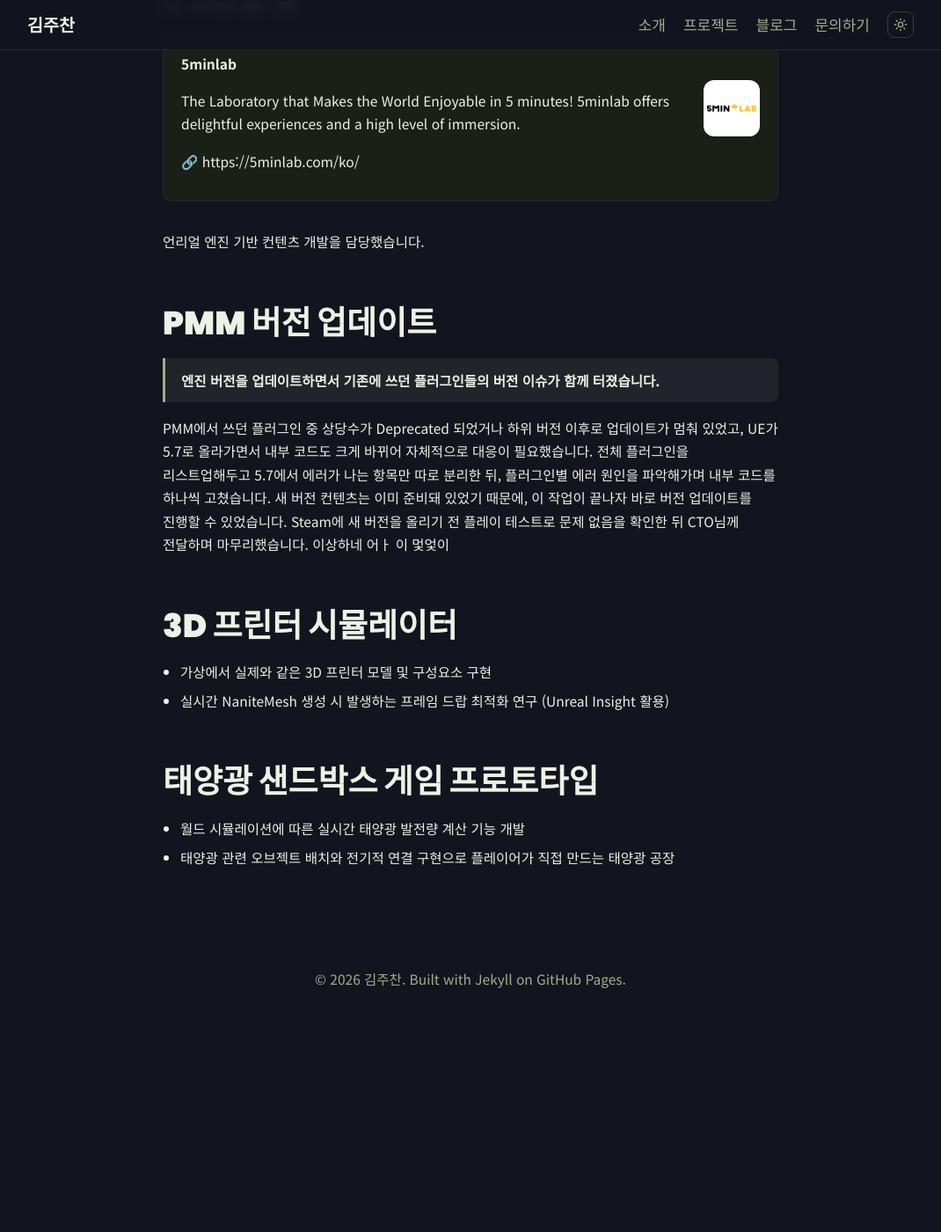
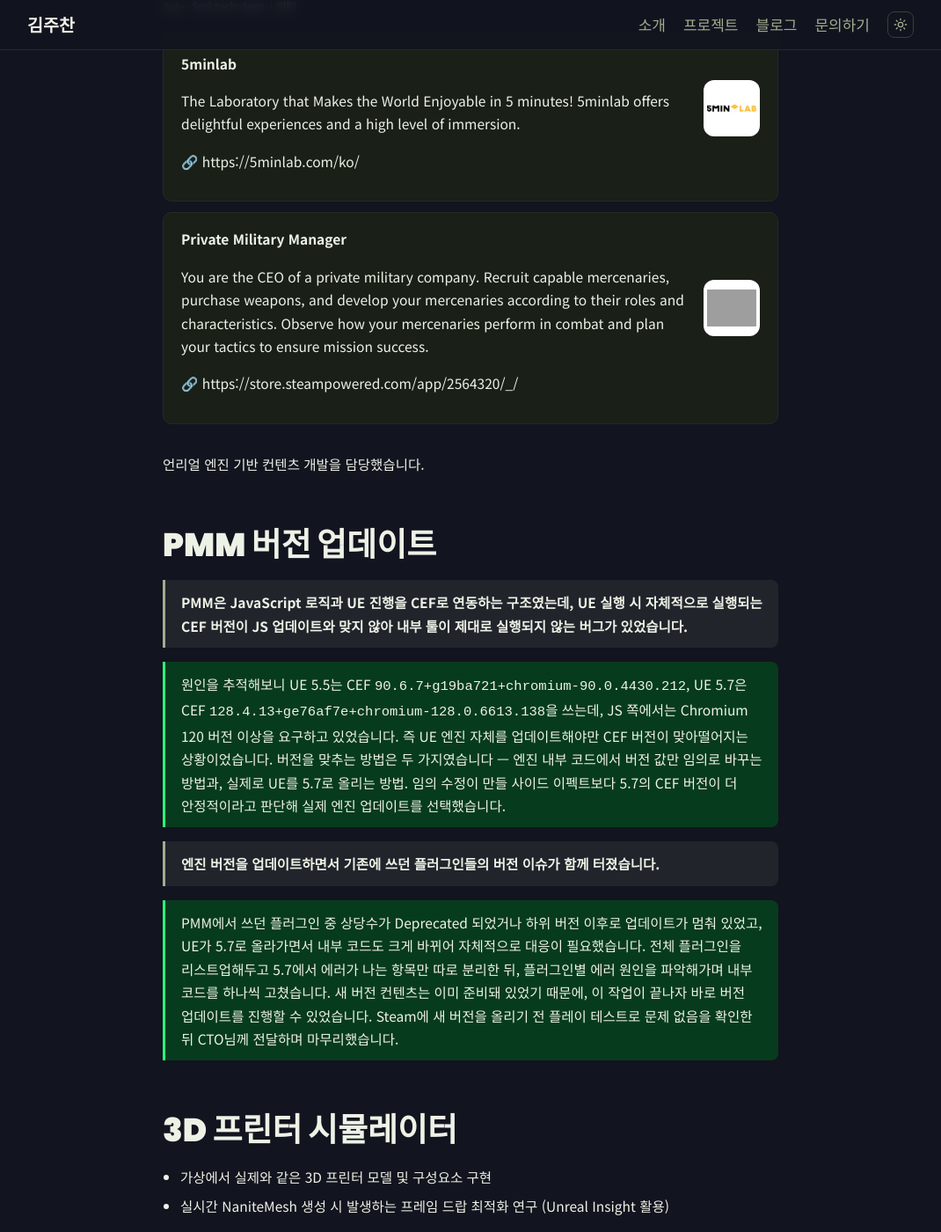
Before and after one commit to skamo3/skamo3.github.io, a Jekyll site: the page built from _projects/5minlab.md, in a window 1280 px wide and 1400 px high, scrolled down 281 px. Shown: the whole window at 88% size, without its empty margins (105-1175 px from the left). Built offline with Jekyll 4.4.1, drawn with Linux system fonts in a browser that asks for light colours; before the commit the page ends 1470 px from its top, so only the background shows below that; grey boxes are pictures that could not be loaded.

Commit message:
5minlab PMM 섹션을 Notion 원문 기준으로 재작성, Steam 링크 카드 추가
CEF/JS 버전 불일치로 인한 내부 툴 버그 → 원인 추적(CEF 버전 비교) → 임의
수정 vs 실제 엔진 업데이트 중 후자 선택 → 플러그인 호환성 해결 → 테스트,
순서로 문제-해결 서술 보강. PMM Steam 페이지를 link_cards로 추가.

```diff
--- a/_data/link_cards_cache.yml
+++ b/_data/link_cards_cache.yml
@@ -4,3 +4,9 @@
     The Laboratory that Makes the World Enjoyable in 5 minutes!
     5minlab offers delightful experiences and a high level of immersion.
   image: https://5minlab.com/wp-content/uploads/2021/04/5minlab_LOGO_small.png
+https://store.steampowered.com/app/2564320/_/:
+  desc: You are the CEO of a private military company. Recruit capable mercenaries,
+    purchase weapons, and develop your mercenaries according to their roles and characteristics.
+    Observe how your mercenaries perform in combat and plan your tactics to ensure
+    mission success.
+  image: https://shared.akamai.steamstatic.com/store_item_assets/steam/apps/2564320/c81eb1b81ce53f6f35a39d8d993b05129b870b13/capsule_616x353.jpg?t=1747372379
--- a/_projects/5minlab.md
+++ b/_projects/5minlab.md
@@ -11,19 +11,24 @@
   - name: "5minlab"
     url: "https://5minlab.com/ko/"
     logo: /assets/images/5minlab/logo.png
+  - name: "Private Military Manager"
+    url: "https://store.steampowered.com/app/2564320/_/"
 ---
 
 언리얼 엔진 기반 컨텐츠 개발을 담당했습니다.
 
 # PMM 버전 업데이트
 
+**PMM은 JavaScript 로직과 UE 진행을 CEF로 연동하는 구조였는데, UE 실행 시 자체적으로 실행되는 CEF 버전이 JS 업데이트와 맞지 않아 내부 툴이 제대로 실행되지 않는 버그가 있었습니다.**
+{: .problem}
+
+원인을 추적해보니 UE 5.5는 CEF `90.6.7+g19ba721+chromium-90.0.4430.212`, UE 5.7은 CEF `128.4.13+ge76af7e+chromium-128.0.6613.138`을 쓰는데, JS 쪽에서는 Chromium 120 버전 이상을 요구하고 있었습니다. 즉 UE 엔진 자체를 업데이트해야만 CEF 버전이 맞아떨어지는 상황이었습니다. 버전을 맞추는 방법은 두 가지였습니다 — 엔진 내부 코드에서 버전 값만 임의로 바꾸는 방법과, 실제로 UE를 5.7로 올리는 방법. 임의 수정이 만들 사이드 이펙트보다 5.7의 CEF 버전이 더 안정적이라고 판단해 실제 엔진 업데이트를 선택했습니다.
+{: .solution}
+
 **엔진 버전을 업데이트하면서 기존에 쓰던 플러그인들의 버전 이슈가 함께 터졌습니다.**
 {: .problem}
 
 PMM에서 쓰던 플러그인 중 상당수가 Deprecated 되었거나 하위 버전 이후로 업데이트가 멈춰 있었고, UE가 5.7로 올라가면서 내부 코드도 크게 바뀌어 자체적으로 대응이 필요했습니다. 전체 플러그인을 리스트업해두고 5.7에서 에러가 나는 항목만 따로 분리한 뒤, 플러그인별 에러 원인을 파악해가며 내부 코드를 하나씩 고쳤습니다. 새 버전 컨텐츠는 이미 준비돼 있었기 때문에, 이 작업이 끝나자 바로 버전 업데이트를 진행할 수 있었습니다. Steam에 새 버전을 올리기 전 플레이 테스트로 문제 없음을 확인한 뒤 CTO님께 전달하며 마무리했습니다.
-이상하네
-어ㅏ 이 멏엋이
-
 {: .solution}
 
 # 3D 프린터 시뮬레이터
```
